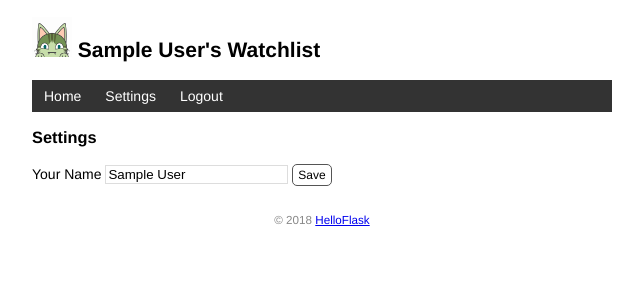
After one commit to YiXin-Zeng/Watchlist, a Flask app: page /settings in a window 1280 px wide. The commit adds this page. Shown: the top 300 px of the page, without its empty margins (318-961 px from the left). Run offline with Flask 2, Linux system fonts and the light colour scheme; the visitor is signed in with stand-in values (Sample User, id 1); data comes from the database, SQL or seed files in the repository.

Commit message:
User authentication with Flask-Login

```diff
--- a/app.py
+++ b/app.py
@@ -5,26 +5,37 @@
 # @use:
 
 import click
-from flask import Flask, render_template
+from flask import Flask, render_template, request, flash, redirect
 from flask import url_for, escape
+from flask_login import LoginManager, login_user, login_required, logout_user, current_user, UserMixin
 from flask_sqlalchemy import SQLAlchemy
 from flask_script import Manager
-
+from werkzeug.security import generate_password_hash, check_password_hash
 
 app = Flask(__name__)
 app.debug = True
 app.config['JSON_AS_ASCII'] = False  # 设置网页支持中文编码
 app.config['SQLALCHEMY_DATABASE_URI'] = 'mysql://root:root074411@127.0.0.1:3306/watchlist?charset=utf8'
 app.config['SQLALCHEMY_TRACK_MODIFICATIONS'] = False  # 关闭对模型修改的监控
+app.config['SECRET_KEY'] = 'dev'  # 设置签名所需的密钥
 # 在扩展类实例化前加载配置
 db = SQLAlchemy(app)
 manager = Manager(app)
+login_manager = LoginManager(app)  # 实例化扩展类
+login_manager.login_view = 'login'
 
 
-class User(db.Model):
+class User(db.Model, UserMixin):
     id = db.Column(db.Integer, primary_key=True)
     name = db.Column(db.String(20))
     username = db.Column((db.String(20)))
+    password_hash = db.Column(db.String(128))  # 密码散列值
+
+    def set_password(self, password):  # 用来设置密码的方法，接受密码作为参数
+        self.password_hash = generate_password_hash(password)  # 将生成的密码保持到对应字段
+
+    def validate_password(self, password):  # 用于验证密码的方法，接受密码作为参数
+        return check_password_hash(self.password_hash, password)  # 返回布尔值
 
 
 class Movie(db.Model):
@@ -33,10 +44,27 @@ class Movie(db.Model):
     year = db.Column(db.String(4))
 
 
-@app.route('/')
+@app.route('/', methods=['GET', 'POST'])
 def index():
-    # return render_template('index.html', name=name, movies=movies)
-    return "hello watchlist"
+    if request.method == 'POST':  # 判断是否是 POST 请求
+        if not current_user.is_authenticated:  # 如果当前用户未认证
+            return redirect(url_for('index'))  # 重定向到主页
+        # 获取表单数据
+        title = request.form.get('title')  # 传入表单对应输入字段的 name 值
+        year = request.form.get('year')
+        # 验证数据
+        if not title or not year or len(year) > 4 or len(title) > 60:
+            flash('Invalid input.')  # 显示错误提示
+            return redirect(url_for('index'))  # 重定向回主页
+        # 保存表单数据到数据库
+        movie = Movie(title=title, year=year)  # 创建记录
+        db.session.add(movie)  # 添加到数据库会话
+        db.session.commit()  # 提交数据库会话
+        flash('Item created.')  # 显示成功创建的提示
+        return redirect(url_for('index'))  # 重定向回主页
+    movies = Movie.query.all()
+    return render_template('index.html', movies=movies)
+    # return "hello watchlist"
 
 
 @app.route('/user/<name>')
@@ -74,7 +102,7 @@ def forge():
     db.create_all()
 
     # 全局的两个变量移动到这个函数内
-    name = 'Maple'
+    # name = 'Maple'
     movies = [
         {'title': 'My Neighbor Totoro', 'year': '1988'},
         {'title': 'Dead Poets Society', 'year': '1989'},
@@ -88,8 +116,8 @@ def forge():
         {'title': 'The Pork of Music', 'year': '2012'},
     ]
 
-    user = User(name=name)
-    db.session.add(user)
+    # user = User(name=name)
+    # db.session.add(user)
     for m in movies:
         movie = Movie(title=m['title'], year=m['year'])
         db.session.add(movie)
@@ -98,5 +126,128 @@ def forge():
     click.echo('Done.')
 
 
+@app.context_processor
+def inject_user():  # 模块上下文处理函数，函数名可以随意修改
+    user = User.query.first()
+    return dict(user=user)  # 需要返回字典，等同于 return {'user': user}
+
+
+@app.errorhandler(404)  # 传入要处理的错误代码
+def page_not_found(e):  # 接受异常对象作为参数
+    return render_template('404.html'), 404  # 返回模板和状态码
+
+
+@app.route('/movie/edit/<int:movie_id>', methods=['GET', 'POST'])
+def edit(movie_id):
+    movie = Movie.query.get_or_404(movie_id)
+
+    if request.method == 'POST':  # 处理编辑表单的提交请求
+        title = request.form['title']
+        year = request.form['year']
+
+        if not title or not year or len(year) != 4 or len(title) > 60:
+            flash('Invalid input.')
+            return redirect(url_for('edit', movie_id=movie_id))  # 重定向回对应的编辑页面
+
+        movie.title = title  # 更新标题
+        movie.year = year  # 更新年份
+        db.session.commit()  # 提交数据库会话
+        flash('Item updated.')
+        return redirect(url_for('index'))  # 重定向回主页
+
+    return render_template('edit.html', movie=movie)  # 传入被编辑的电影记录
+
+
+@app.route('/movie/delete/<int:movie_id>', methods=['POST'])  # 限定只接受 POST 请求
+@login_required  # 登录保护
+def delete(movie_id):
+    movie = Movie.query.get_or_404(movie_id)  # 获取电影记录
+    db.session.delete(movie)  # 删除对应的记录
+    db.session.commit()  # 提交数据库会话
+    flash('Item deleted.')
+    return redirect(url_for('index'))  # 重定向回主页
+
+
+@app.cli.command()
+@click.option('--username', prompt=True, help='The username used to login.')
+@click.option('--password', prompt=True, hide_input=True, confirmation_prompt=True, help='The password used to login.')
+def admin(username, password):  # 限制为一个用户，且为管理员
+    """Create user."""
+    db.create_all()
+
+    user = User.query.first()
+    if user is not None:
+        click.echo('Updating user...')
+        user.username = username
+        user.set_password(password)  # 设置密码
+    else:
+        click.echo('Creating user...')
+        user = User(username=username, name='Admin')
+        user.set_password(password)  # 设置密码
+        db.session.add(user)
+
+    db.session.commit()  # 提交数据库会话
+    click.echo('Done.')
+
+
+@login_manager.user_loader
+def load_user(user_id):  # 创建用户加载回调函数，接受用户 ID 作为参数
+    user = User.query.get(int(user_id))  # 用 ID 作为 User 模型的主键查询对应的用户
+    return user  # 返回用户对象
+
+
+@app.route('/login', methods=['GET', 'POST'])
+def login():
+    if request.method == 'POST':
+        username = request.form['username']
+        password = request.form['password']
+
+        if not username or not password:
+            flash('Invalid input.')
+            return redirect(url_for('login'))
+
+        user = User.query.first()
+        # 验证用户名和密码是否一致
+        if username == user.username and user.validate_password(password):
+            login_user(user)  # 登入用户
+            flash('Login success.')
+            return redirect(url_for('index'))  # 重定向到主页
+
+        flash('Invalid username or password.')  # 如果验证失败，显示错误消息
+        return redirect(url_for('login'))  # 重定向回登录页面
+
+    return render_template('login.html')
+
+
+@app.route('/logout')
+@login_required  # 用于视图保护，后面会详细介绍
+def logout():
+    logout_user()  # 登出用户
+    flash('Goodbye.')
+    return redirect(url_for('index'))  # 重定向回首页
+
+
+@app.route('/settings', methods=['GET', 'POST'])
+@login_required
+def settings():   # 支持修改用户的名称
+    if request.method == 'POST':
+        name = request.form['name']
+
+        if not name or len(name) > 20:
+            flash('Invalid input.')
+            return redirect(url_for('settings'))
+
+        current_user.name = name
+        # current_user 会返回当前登录用户的数据库记录对象
+        # 等同于下面的用法
+        # user = User.query.first()
+        # user.name = name
+        db.session.commit()
+        flash('Settings updated.')
+        return redirect(url_for('index'))
+
+    return render_template('settings.html')
+
+
 if __name__ == "__main__":
     app.run()
--- /dev/null
+++ b/templates/base.html
@@ -0,0 +1,38 @@
+<!DOCTYPE html>
+<html lang="en">
+<head>
+    {% block head %}
+    <meta charset="utf-8">
+    <meta name="viewport" content="width=device-width, initial-scale=1.0">
+    <title>{{ user.name }}'s Watchlist</title>
+    <!-- 插入到页面标题上方 -->
+    {% for message in get_flashed_messages() %}
+	<div class="alert">{{ message }}</div>
+    {% endfor %}
+    <link rel="icon" href="{{ url_for('static', filename='favicon.ico') }}">
+    <link rel="stylesheet" href="{{ url_for('static', filename='style.css') }}" type="text/css">
+    {% endblock %}
+</head>
+<body>
+    <h2>
+        <img alt="Avatar" class="avatar" src="{{ url_for('static', filename='images/avatar.png') }}">
+        {{ user.name }}'s Watchlist
+    </h2>
+    <nav>
+        <ul>
+            <li><a href="{{ url_for('index') }}">Home</a></li>
+            {% if current_user.is_authenticated %}
+	        <li><a href="{{ url_for('settings') }}">Settings</a></li>
+	        <li><a href="{{ url_for('logout') }}">Logout</a></li>
+            {% else %}
+	        <li><a href="{{ url_for('login') }}">Login</a></li>
+            {% endif %}
+
+        </ul>
+    </nav>
+    {% block content %}{% endblock %}
+    <footer>
+        <small>&copy; 2018 <a href="http://helloflask.com/tutorial">HelloFlask</a></small>
+	</footer>
+</body>
+</html>
--- /dev/null
+++ b/templates/settings.html
@@ -0,0 +1,9 @@
+{% extends 'base.html' %}
+
+{% block content %}
+<h3>Settings</h3>
+<form method="post">
+    Your Name <input type="text" name="name" autocomplete="off" required value="{{ current_user.name }}">
+    <input class="btn" type="submit" name="submit" value="Save">
+</form>
+{% endblock %}
```
Also changed, not shown: templates/404.html (added, +12 -0 lines), templates/edit.html (added, +10 -0 lines), templates/index.html (+29 -25 lines), templates/login.html (added, +13 -0 lines).
